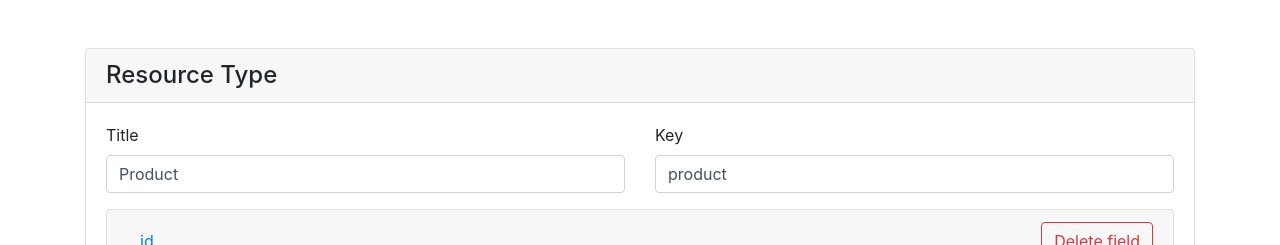
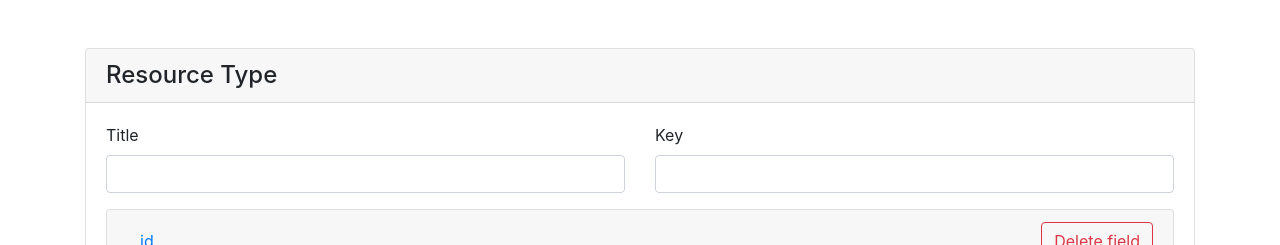
Before and after one commit to zendesksc/custom-resources-admin, a React (Create React App) app: page / in a window 1280 px wide. Shown: the top 245 px of the page. Built offline with nearby package versions, Linux system fonts and the light colour scheme.

Commit message:
Add validation to title and key on NewResourceTypeForm

```diff
--- a/src/components/TextField.js
+++ b/src/components/TextField.js
@@ -1,9 +1,12 @@
 import React from 'react'
 
-const TextField = ({ label, name, value, onChange }) => (
+const TextField = ({ label, name, value, error, onChange }) => (
   <div className='form-group'>
     <label>{label}</label>
-    <input className='form-control' type='text' name={name} value={value} onChange={onChange} />
+    <input className={error ? 'form-control is-invalid' : 'form-control'} type='text' name={name} value={value} onChange={onChange} />
+    <div className="invalid-feedback">
+      {error}
+    </div>
   </div>
 )
 
--- a/src/containers/Card.js
+++ b/src/containers/Card.js
@@ -67,7 +67,7 @@ class Card extends Component {
           <div className='card-header'>
             <div className='row'>
               <div className='col-12'>
-                <h4 className='mb-0'>{this.state.resourceType.title}</h4>
+                <h4 className='mb-0'>{this.state.resourceType.title.value}</h4>
               </div>
             </div>
           </div>
--- a/src/containers/NewResourceTypeForm.js
+++ b/src/containers/NewResourceTypeForm.js
@@ -7,8 +7,14 @@ class NewResourceTypeForm extends Component {
     super(props)
 
     this.state = {
-      title: 'Product',
-      key: 'product',
+      title: {
+        value: '',
+        error: ''
+      },
+      key: {
+        value: '',
+        error: ''
+      },
       fields: [
         {
           name: 'id',
@@ -31,7 +37,7 @@ class NewResourceTypeForm extends Component {
 
   handleChange(e) {
     this.setState({
-      [e.target.name]: e.target.value
+      [e.target.name]: { value: e.target.value, error: '' }
     })
   }
 
@@ -64,22 +70,40 @@ class NewResourceTypeForm extends Component {
   }
 
   handleSubmit() {
-    console.log('Do some AJAX to submit to the database')
+
+    let isValid = true
+
+    if (this.state.title.value === '') {
+      this.setState({
+        title: { ...this.state.title, error: 'Title cannot be blank.' }
+      })
+      isValid = false
+    }
+
+    if (this.state.key.value === '') {
+      this.setState({
+        key: { ...this.state.key, error: 'Key cannot be blank.' }
+      })
+      isValid = false
+    }
+
+    if (!isValid) return
 
     // Push the resource object to the parent when sucessfully submitted
     this.props.onSuccess(this.state)
   }
 
   render() {
+    console.log(this.state)
     return (
       <div>
 
         <div className='row'>
           <div className='col-6'>
-            <TextField label='Title' name='title' value={this.state.title} onChange={this.handleChange} />
+            <TextField label='Title' name='title' value={this.state.title.value} error={this.state.title.error} onChange={this.handleChange} />
           </div>
           <div className='col-6'>
-            <TextField label='Key' name='key' value={this.state.key} onChange={this.handleChange} />
+            <TextField label='Key' name='key' value={this.state.key.value} error={this.state.key.error} onChange={this.handleChange} />
           </div>
         </div>
 
--- a/src/containers/ResourcesList.js
+++ b/src/containers/ResourcesList.js
@@ -79,7 +79,7 @@ class ResourcesList extends Component {
                   {this.props.resourceType.fields.map((field, index) => (
                     <td key={index}>
                       <input className='form-control' type='text' name={field.name} onChange={this.handleEditFormField} />
-                      <small class="form-text text-muted">{field.description}</small>
+                      <small className="form-text text-muted">{field.description}</small>
                     </td>
                   ))}
                   <td>
@@ -92,7 +92,7 @@ class ResourcesList extends Component {
           </table>
         </div>
         <div>
-          <button className='btn btn-link' onClick={this.handleNewResource} disabled={this.state.isEditing}>New {this.props.resourceType.title}</button>
+          <button className='btn btn-link' onClick={this.handleNewResource} disabled={this.state.isEditing}>New {this.props.resourceType.title.value}</button>
         </div>
       </div>
     )
```
